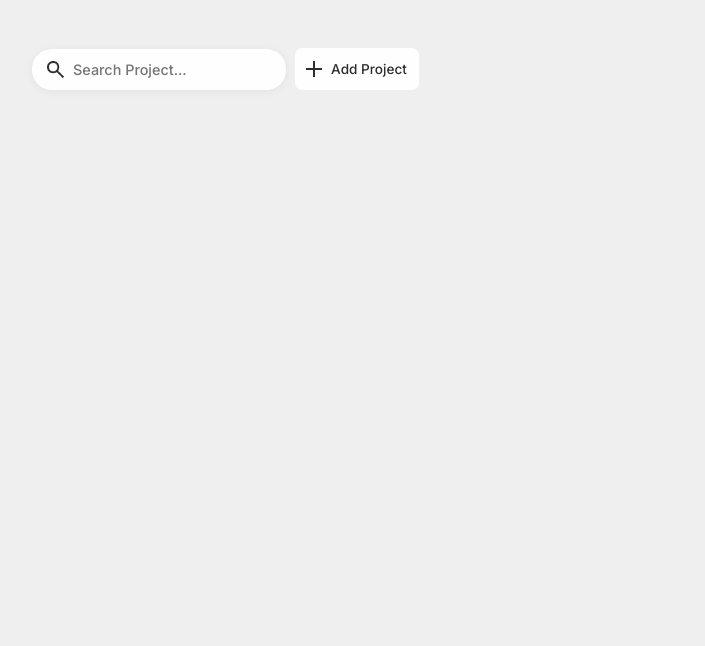
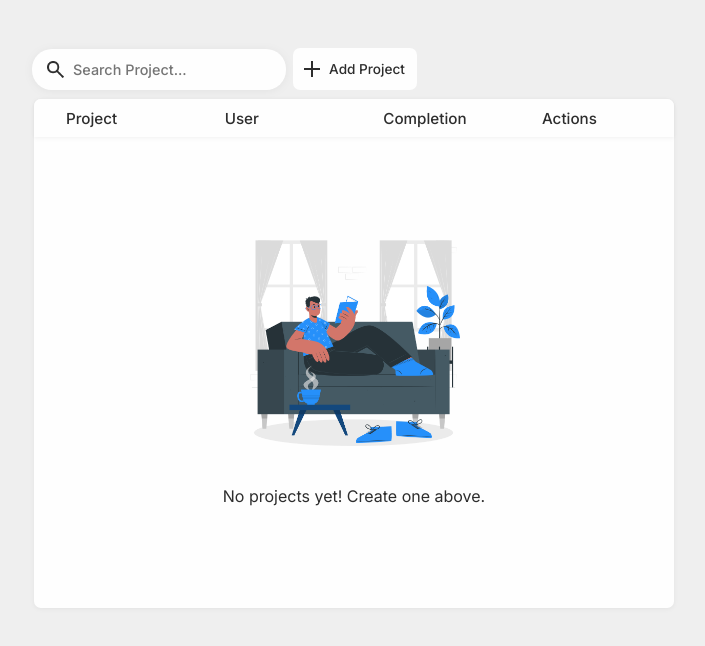
Before and after one commit to JimmyC4/InitiationTask, a React (Create React App) app: page / in a window 1280 px wide. Shown: the top 646 px of the page, without its empty margins (290-995 px from the left). Built offline with nearby package versions, Linux system fonts and the light colour scheme.

Commit message:
updating filter

```diff
--- a/src/components/App.js
+++ b/src/components/App.js
@@ -1,18 +1,16 @@
 import React from "react";
+import "../App.css";
 import TaskListContextProvider from "../contexts/TaskListContext";
-import TaskList from "./TaskList";
-import TaskForm from "./TaskForm";
-
-import "../App.css";
+import SearchBar from "./SearchBar";
+// import TaskForm from "./TaskForm";
+// import TaskList from "./TaskList";
 
 const App = () => {
   return (
     <TaskListContextProvider>
       <div className="container">
         <div className="app-wrapper">
-            <TaskForm>
-              <TaskList />
-            </TaskForm>
+            <SearchBar />
         </div>
       </div>
     </TaskListContextProvider>
--- a/src/components/Filter.js
+++ b/src/components/Filter.js
@@ -1,6 +1,5 @@
 import React, { useState, useContext, useEffect } from 'react'
 import { TaskListContext } from '../contexts/TaskListContext'
-import "../AddProject.css";
 
 const Filter = () => {
   const [openFilter, setOpenFilter ] = useState(false);
--- /dev/null
+++ b/src/components/SearchBar.js
@@ -0,0 +1,32 @@
+import React, { useState, createContext } from 'react'
+import TaskForm from "./TaskForm";
+import TaskList from "./TaskList";
+
+const SearchBar = () => {
+
+  const [search, setSearch] = useState('');
+  console.log(search);
+
+  return (
+    <div className='flexrow'>
+      <div className='inputs'>
+        <input
+          type="text"
+          placeholder={"Search Project..."}
+          // value={}
+          onChange={(e) => setSearch(e.target.value)}
+          required
+          className="project-input"
+        />
+
+        <TaskForm />
+      </div>
+
+      <TaskList searchValue={search} />
+    </div>
+
+
+  )
+}
+
+export default SearchBar
--- a/src/components/TaskForm.js
+++ b/src/components/TaskForm.js
@@ -6,19 +6,19 @@ const TaskForm = () => {
   const [openAddProject, setOpenAddProject ] = useState(false);
   const [openFilter, setOpenFilter ] = useState(false);
 
-  const [search, setSearch] = useState('');
+  // const [search, setSearch] = useState('');
   // console.log(search);
 
   return (
     <div className='inputs'>
-      <input
+      {/* <input
         type="text"
         placeholder={"Search Project..."}
         // value={}
         onChange={(e) => setSearch(e.target.value)}
         required
         className="project-input"
-      />
+      /> */}
 
         <button className="button add-task-btn" onClick={()=> setOpenAddProject((prev) => !prev)}>
           Add Project
--- a/src/components/TaskList.js
+++ b/src/components/TaskList.js
@@ -1,10 +1,14 @@
 import React, { useContext, useState } from "react";
 import { TaskListContext } from "../contexts/TaskListContext";
+
 import Task from "./Task";
 import chilling from '../images/icons/chilling.png';
 
-const TaskList = () => {
-  const { tasks, search } = useContext(TaskListContext);
+const TaskList = (props) => {
+  const { tasks } = useContext(TaskListContext);
+  // let { search } = props.searchValue;
+  const [ search ] = ' '; // Shows some of the code with this
+
 
   return (
     <div>
--- a/src/contexts/TaskListContext.js
+++ b/src/contexts/TaskListContext.js
@@ -7,8 +7,8 @@ const TaskListContextProvider = props => {
   const initialState = JSON.parse(localStorage.getItem('tasks')) || []
 
   const [tasks, setTasks] = useState(initialState)
-  const [ search ] = ' '
-  console.log(search);
+  // const [ search ] = ' '
+  // console.log(search);
 
   useEffect(() => {
     localStorage.setItem('tasks', JSON.stringify(tasks))
@@ -47,7 +47,7 @@ const TaskListContextProvider = props => {
     <TaskListContext.Provider
       value={{
         tasks,
-        search,
+        // search,
         addTask,
         removeTask,
         findItem,
```
